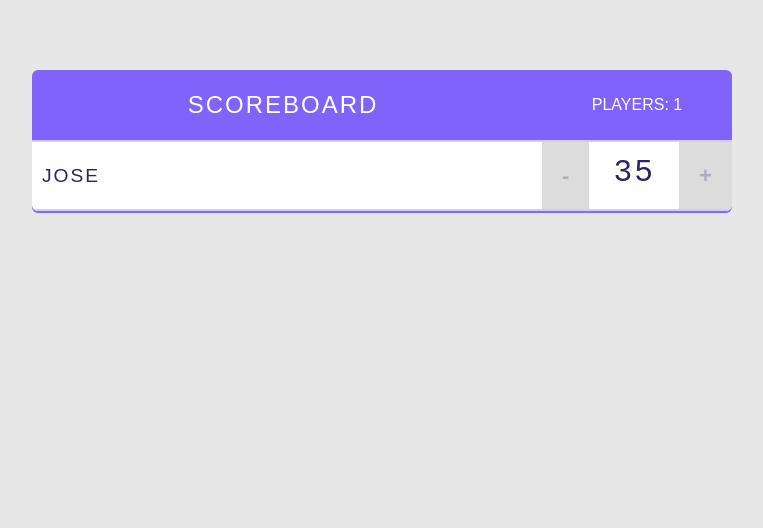
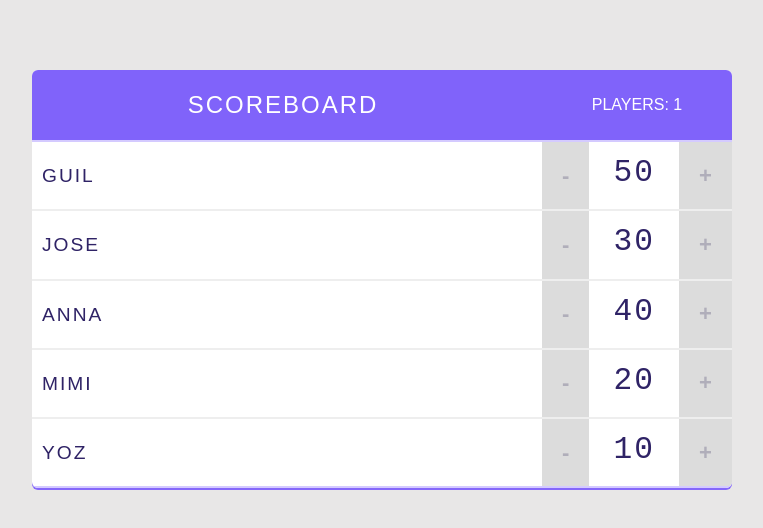
Before and after one commit to leitto10/practice-reactjs, a React (Create React App) app: page / in a window 1280 px wide. Shown: the top 528 px of the page, without its empty margins (258-1021 px from the left). Built offline with nearby package versions, Linux system fonts and the light colour scheme.

Commit message:
passing state through props

```diff
--- a/src/App.js
+++ b/src/App.js
@@ -8,7 +8,12 @@ export default class App extends React.Component {
     return (
       <div className="scoreboard">
         <Header title="Scoreboard" totalPlayer={1}/>
-        <Players />
+
+        <Players name="Guil" score={50}/>
+        <Players name="Jose" score={30}/>
+        <Players name="Anna" score={40}/>
+        <Players name="Mimi" score={20}/>
+        <Players name="Yoz" score={10}/>
     </div>
     );
   }
@@ -25,22 +30,22 @@ const Header = (props) => {
   );
 }
 
-const Players = () => {
+const Players = (props) => {
   return(
     <div className="player">
       <span className="player-name">
-        Jose
+        {props.name}
       </span>
-      <Counter />
+      <Counter score={props.score}/>
     </div>
   );
 }
 
-const Counter = () => {
+const Counter = (props) => {
   return(
     <div className="counter">
       <button className="counter-action decrement"> - </button>
-      <span className="counter-score">35</span>
+      <span className="counter-score">{props.score}</span>
       <button className="counter-action decrement"> + </button>
     </div>
   );
--- a/src/styles.css
+++ b/src/styles.css
@@ -241,3 +241,13 @@ svg {
     font-size: 2em;
     line-height: 2em;
   }
+
+  /* =================================
+  Media Queries
+==================================== */
+@media screen and (max-width: 480px) {
+
+  .scoreboard {
+    width: 100%;
+  }
+}
```
